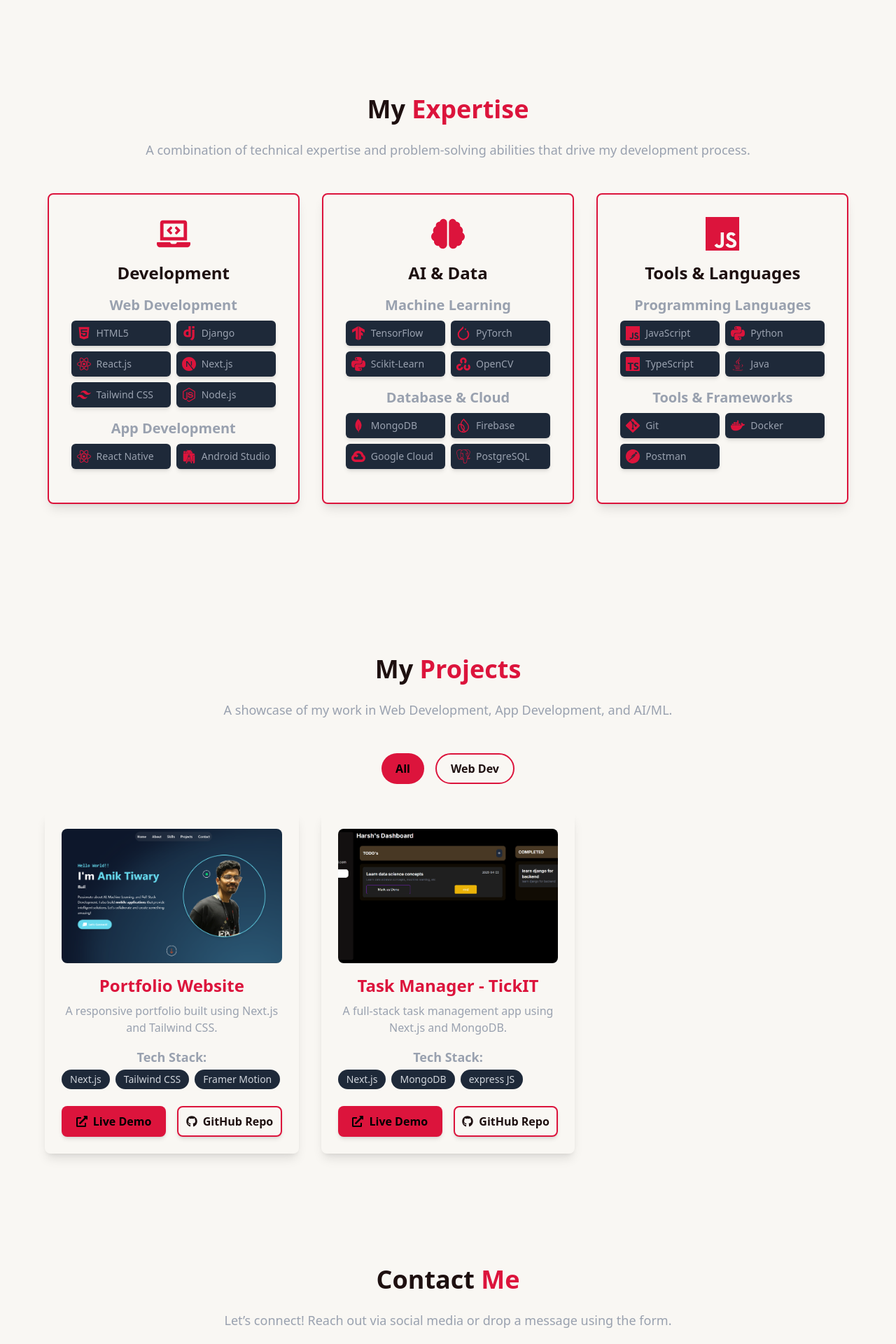
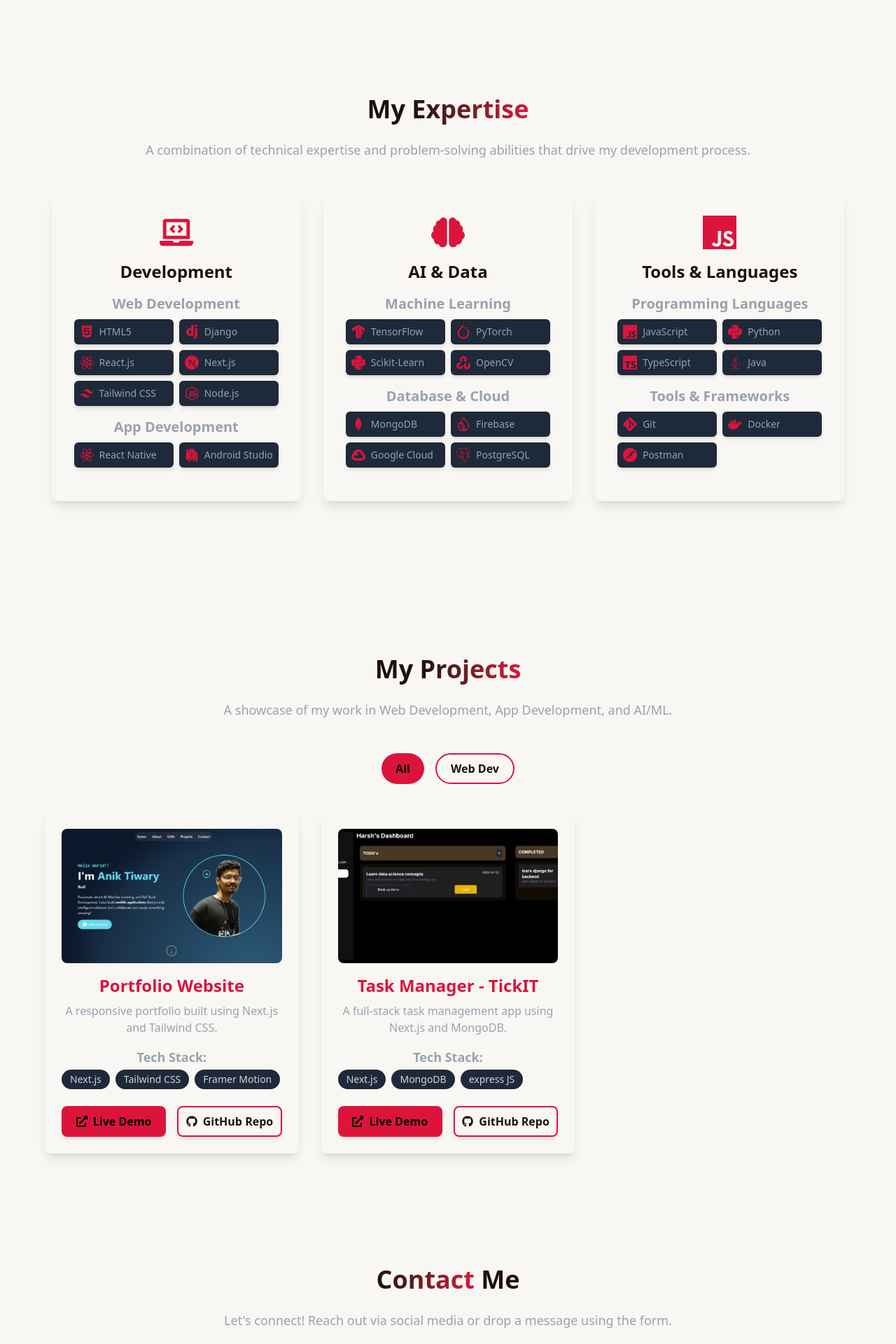
Before and after one commit to Anik-08/anik-tiwary, a Next.js app: page / in a window 1280 px wide. Shown: the part 1640-3560 px from the top of the page at 70% size. Built offline with nearby package versions, Linux system fonts and the light colour scheme.

Commit message:
font color changes

```diff
--- a/app/components/Contact.js
+++ b/app/components/Contact.js
@@ -40,10 +40,10 @@
         viewport={{ amount: 0.5 }}
       >
         <h2 className="text-4xl font-bold text-center mb-6">
-          Contact <span className="text-[var(--highlight-color)]">Me</span>
+        <span className="bg-gradient-to-r bg-clip-text text-transparent from-[var(--text-color)] to-[var(--highlight-color)]">Contact</span> Me
         </h2>
         <p className="text-lg text-gray-400 text-center mb-12">
-          Let’s connect! Reach out via social media or drop a message using the form.
+          Let&apos;s connect! Reach out via social media or drop a message using the form.
         </p>
 
         {/* Two-Column Layout */}
--- a/app/components/Projects.js
+++ b/app/components/Projects.js
@@ -82,7 +82,7 @@
           whileInView={{ opacity: 1, y: 0 }}
           transition={{ duration: 1, type: "spring", stiffness: 100 }}
         >
-          My <span className="text-[var(--highlight-color)]">Projects</span>
+          My <span className="bg-gradient-to-r bg-clip-text text-transparent from-[var(--text-color)] to-[var(--highlight-color)]">Projects</span>
         </motion.h2>
         <p className="text-lg text-gray-400 mb-12">
           A showcase of my work in Web Development, App Development, and AI/ML.
--- a/app/components/Skills.js
+++ b/app/components/Skills.js
@@ -93,7 +93,7 @@
           whileInView={{ opacity: 1, y: 0 }}
           transition={{ duration: 1, type: "spring", stiffness: 100 }}
         >
-          My <span className="text-[var(--highlight-color)]">Expertise</span>
+          My <span className="bg-gradient-to-r bg-clip-text text-transparent from-[var(--text-color)] to-[var(--highlight-color)]">Expertise</span>
         </motion.h2>
         <p className="text-lg text-gray-400 mb-12">
           A combination of technical expertise and problem-solving abilities that drive my development process.
@@ -108,7 +108,7 @@
               whileInView={{ opacity: 1, y: 0 }}
               transition={{ duration: 0.8, type: "spring", stiffness: 80  }} // Slight stagger effect
               viewport={{ once: false, amount: 0.5 }}
-              className="p-8 border-2 border-[var(--highlight-color)] rounded-lg shadow-lg transition-transform"
+              className="p-8 rounded-lg shadow-lg transition-transform"
             >
               <div className="text-5xl text-[var(--highlight-color)] mb-4 flex justify-center">
                 {skill.icon}
```
